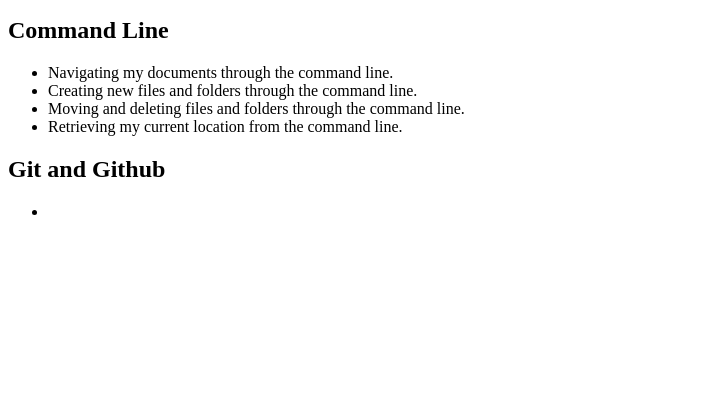
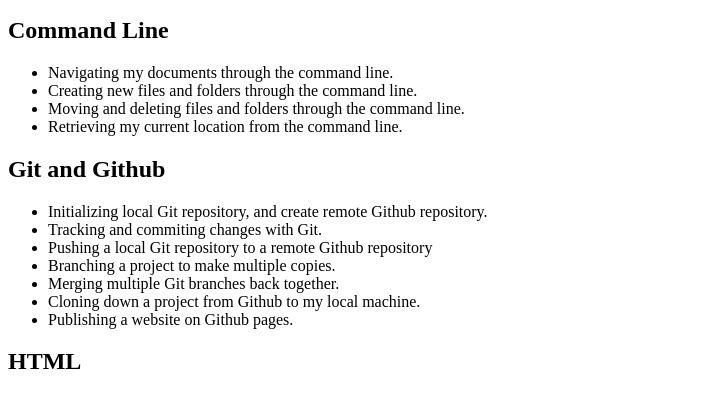
Before and after one commit to DakotaDye/my-first-section, a plain HTML site: page index.html in a window 1280 px wide. Shown: the part 101-508 px from the top of the page, without its empty margins (0-723 px from the left). Drawn offline with Linux system fonts and the light colour scheme.

Commit message:
added info on git

```diff
--- a/index.html
+++ b/index.html
@@ -18,8 +18,16 @@
   </ul>
   <h2>Git and Github</h2>
   <ul>
-    <li></li>
+    <li>Initializing local Git repository, and create remote Github repository.</li>
+    <li>Tracking and commiting changes with Git.</li>
+    <li>Pushing a local Git repository to a remote Github repository</li>
+    <li>Branching a project to make multiple copies.</li>
+    <li>Merging multiple Git branches back together.</li>
+    <li>Cloning down a project from Github to my local machine.</li>
+    <li>Publishing a website on Github pages.</li>
   </ul>
+  <h2>HTML</h2>
+
 </body>
 
 </html>
```
